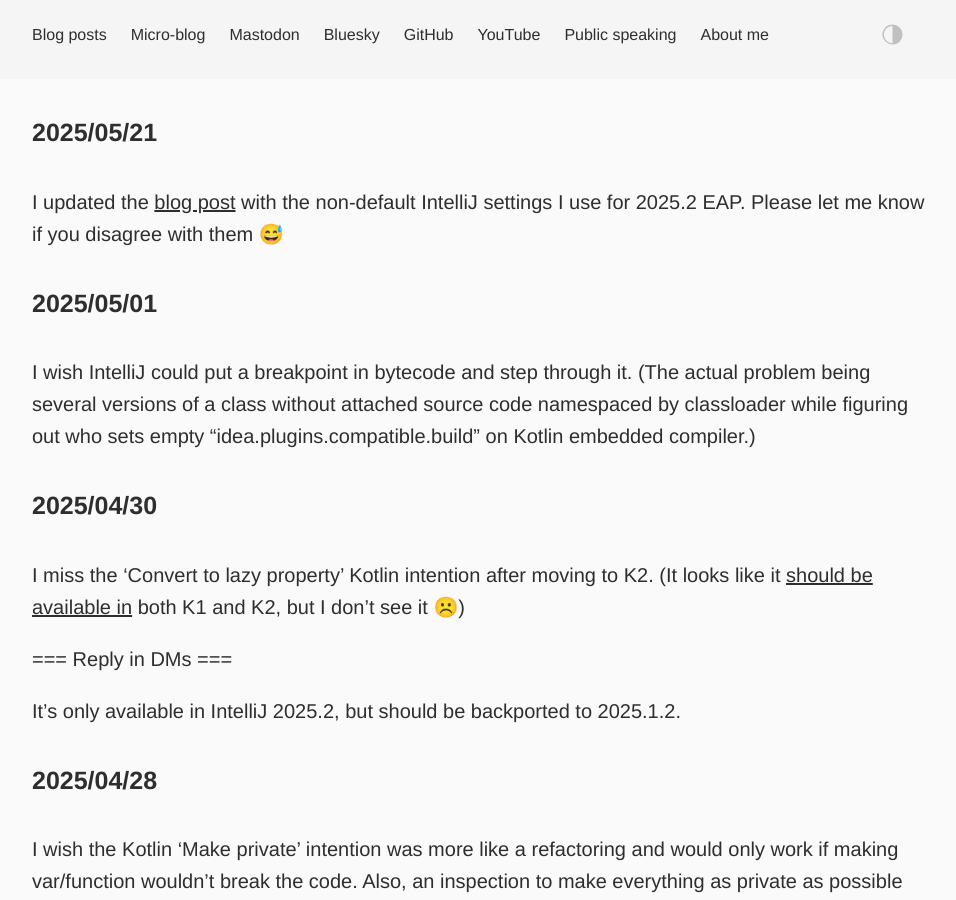
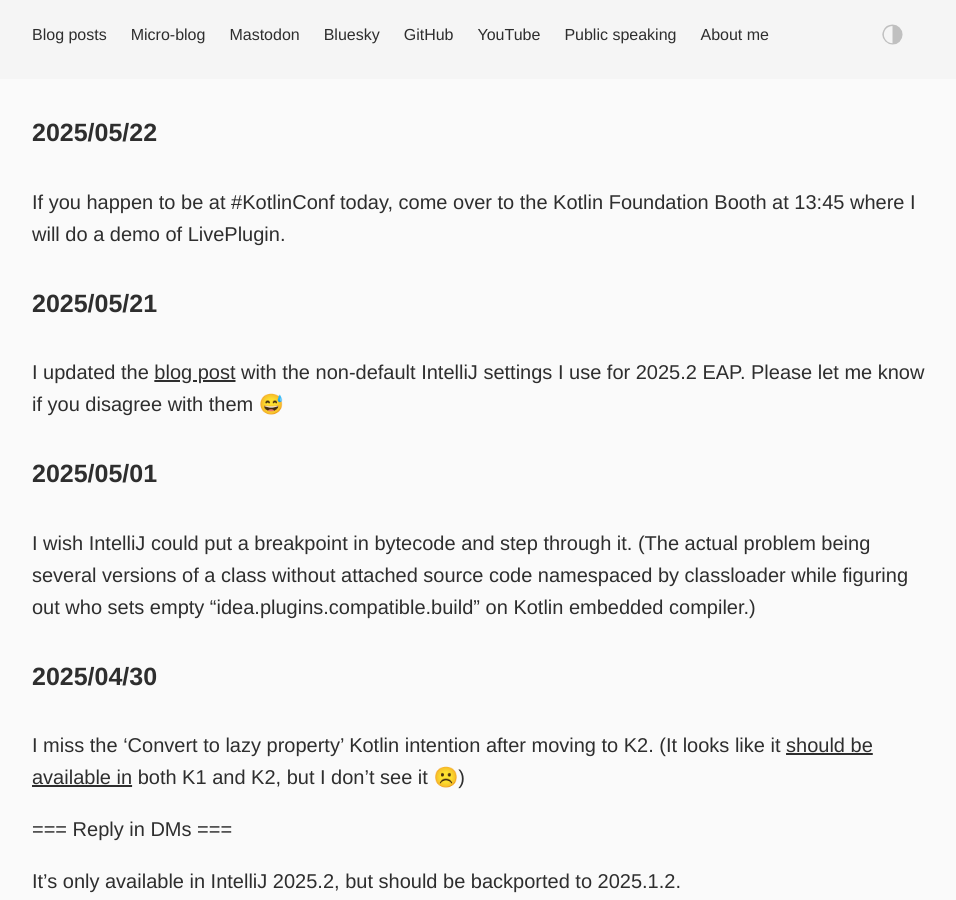
Before and after one commit to dkandalov/dkandalov.github.io, a Jekyll site: the page built from micro-blog.md, in a window 1280 px wide and 900 px high. Shown: the whole window, without its empty margins (160-1116 px from the left). Built offline with Jekyll 4.4.1, drawn with Linux system fonts in a browser that asks for light colours.

Commit message:
updated micro-blog

```diff
--- a/micro-blog.md
+++ b/micro-blog.md
@@ -2,6 +2,9 @@
 layout: post
 permalink: /micro-blog/
 ---
+
+#### 2025/05/22
+If you happen to be at #KotlinConf today, come over to the Kotlin Foundation Booth at 13:45 where I will do a demo of LivePlugin.
 
 #### 2025/05/21
 I updated the [blog post](https://dmitrykandalov.com/intellij-settings) with the non-default IntelliJ settings I use for 2025.2 EAP. Please let me know if you disagree with them 😅
```
